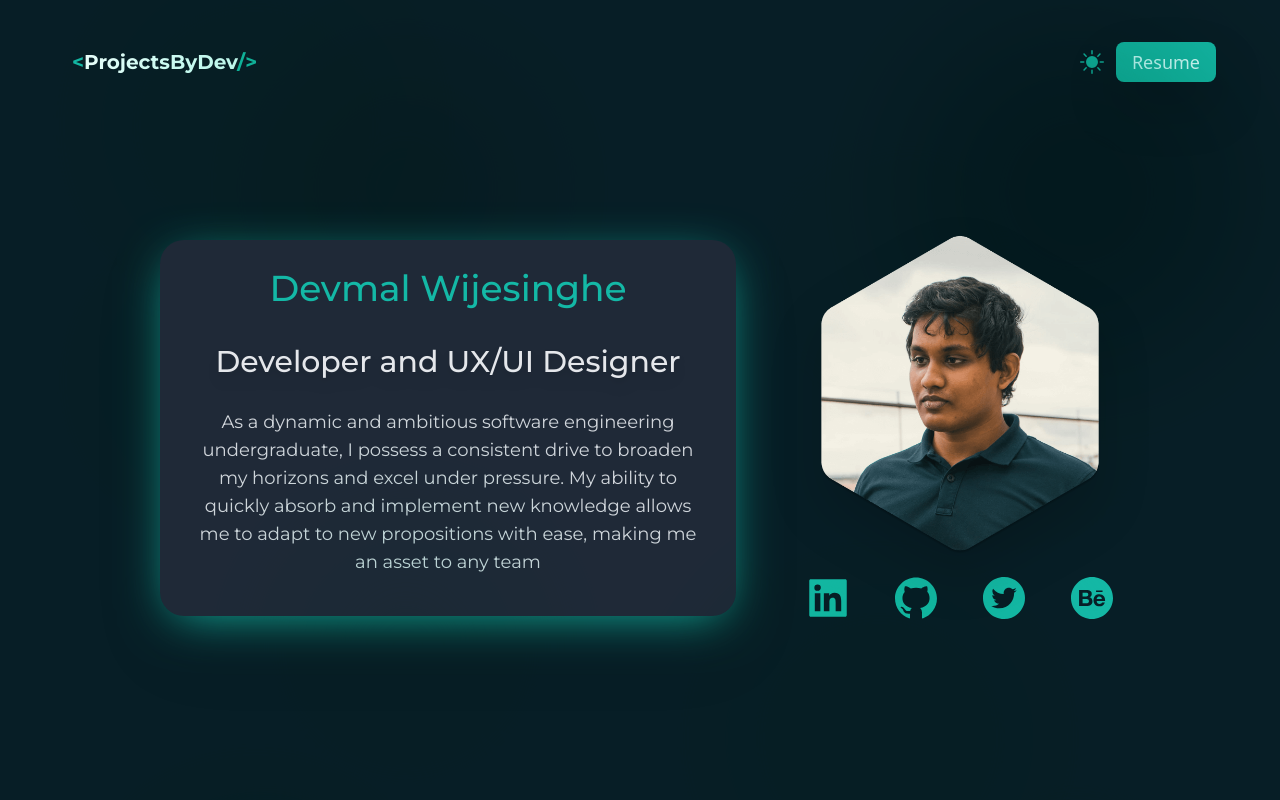
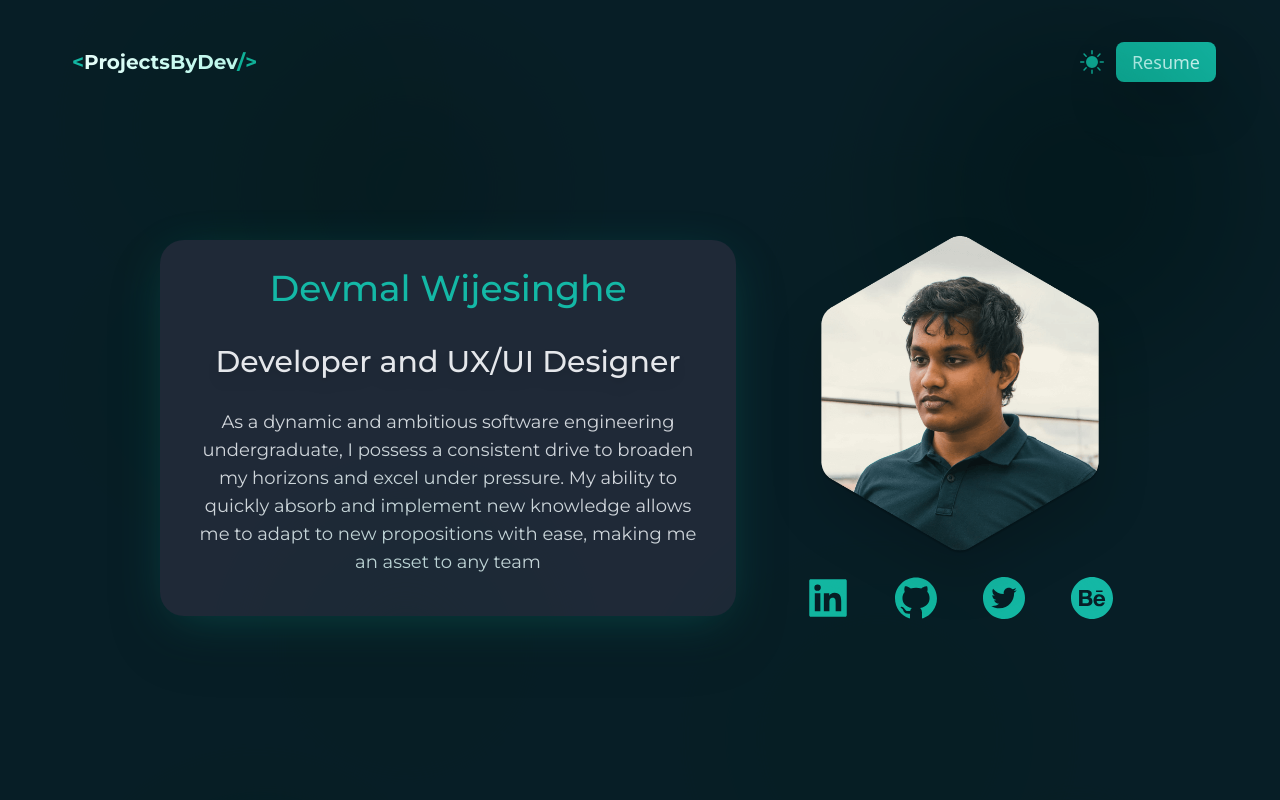
Before and after one commit to DevmalWije/my-portfolio, a Next.js app: page / in a window 1280 px wide. Shown: the top 800 px of the page. Built offline with nearby package versions, Linux system fonts and the light colour scheme.

Commit message:
added vercel audience tracking

```diff
--- a/package.json
+++ b/package.json
@@ -9,6 +9,7 @@
     "lint": "next lint"
   },
   "dependencies": {
+    "@vercel/analytics": "^0.1.11",
     "eslint": "8.35.0",
     "eslint-config-next": "13.2.3",
     "next": "13.2.3",
--- a/pages/_app.js
+++ b/pages/_app.js
@@ -1,5 +1,13 @@
-import '@/styles/globals.css'
+import "@/styles/globals.css";
+import { Analytics } from "@vercel/analytics/react";
 
-export default function App({ Component, pageProps }) {
-  return <Component {...pageProps} />
+function MyApp({ Component, pageProps }) {
+  return (
+    <>
+      <Component {...pageProps} />
+      <Analytics />
+    </>
+  );
 }
+
+export default MyApp;
--- a/pages/index.js
+++ b/pages/index.js
@@ -136,7 +136,7 @@ export default function Home() {
 
           <div className="flex flex-col lg:flex-row justify-center lg:h-screen items-center gap-16">
             {/* hero section */}
-            <div className="text-center p-5 max-w-xl  bg-white/70  dark:bg-gray-800 dark:shadow-doublexl  dark:shadow-teal-500 drop-shadow-2xl rounded-3xl select-none">
+            <div className="text-center p-5 max-w-xl  bg-white/70  dark:bg-gray-800 dark:shadow-doublexl  dark:shadow-teal-500/30 drop-shadow-2xl rounded-3xl select-none">
               <h2
                 className="text-teal-500 text-3xl
             py-2 font-medium font-Montserrat mb-3 max-w-md flex justify-center mx-auto md:text-4xl"
```
Also changed, not shown: 1 other file (tests, documents, lock files or other folders).
